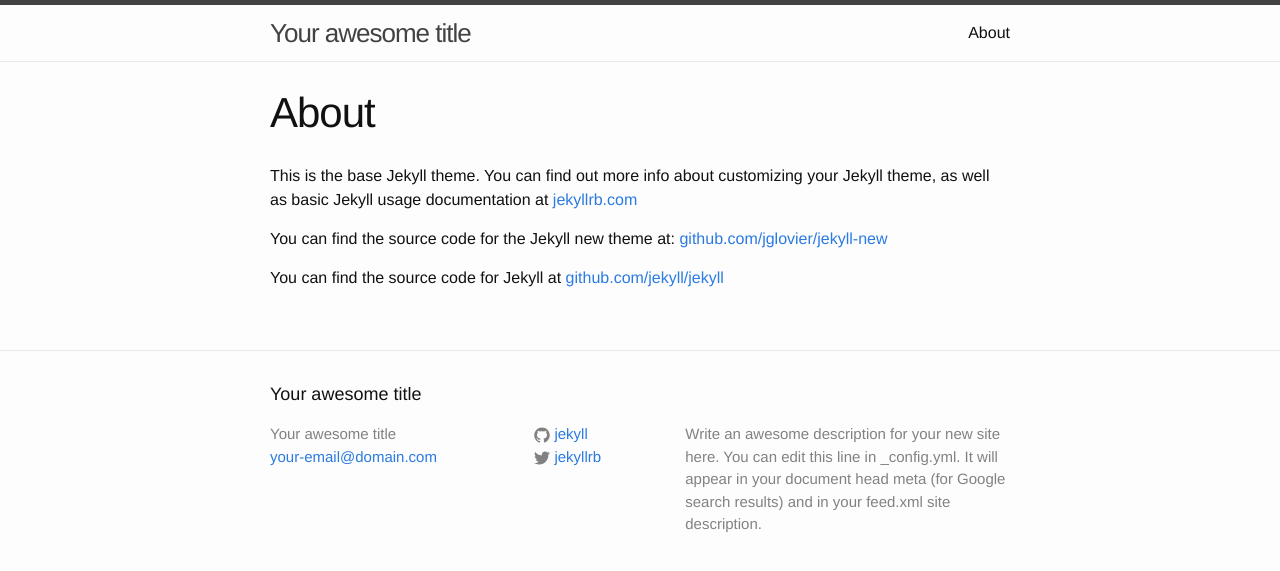
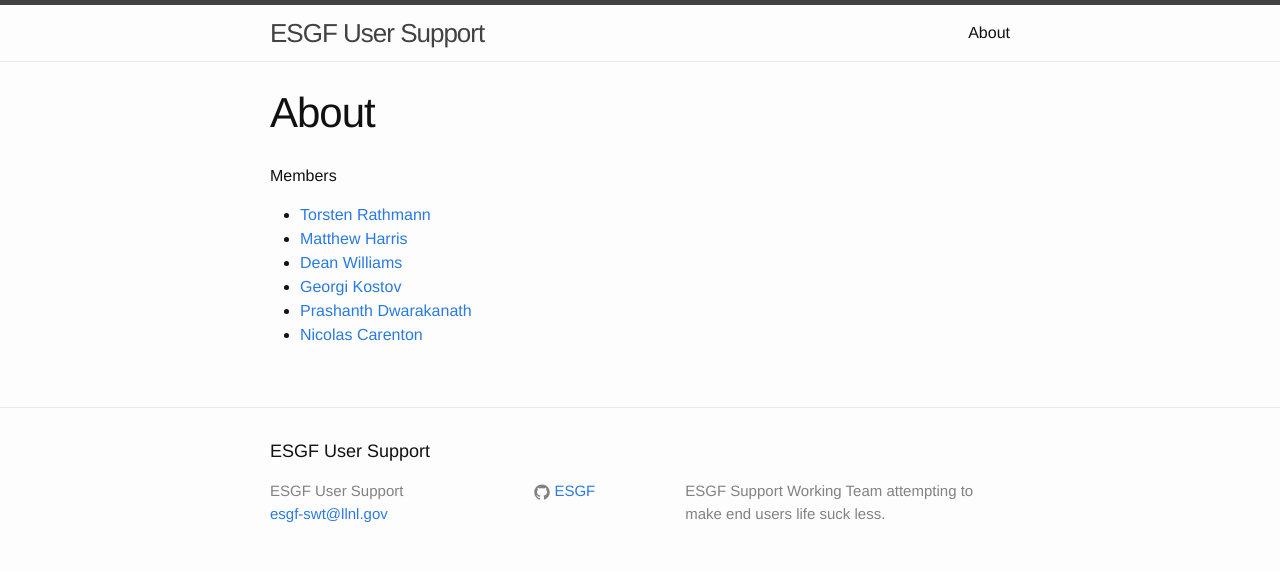
Before and after one commit to ESGF/esgf-swt, a Jekyll site: the page built from about.md, in a window 1280 px wide. Shown: the top 571 px of the page. Built offline with Jekyll 4.4.1, drawn with Linux system fonts in a browser that asks for light colours.

Commit message:
MBH: making swt site

```diff
--- a/_config.yml
+++ b/_config.yml
@@ -1,14 +1,12 @@
 # Site settings
-title: Your awesome title
-email: your-email@domain.com
+title: ESGF User Support
+email: esgf-swt@llnl.gov
 description: > # this means to ignore newlines until "baseurl:"
-  Write an awesome description for your new site here. You can edit this
-  line in _config.yml. It will appear in your document head meta (for
-  Google search results) and in your feed.xml site description.
+  ESGF Support Working Team attempting to make end users life suck less.
 baseurl: "" # the subpath of your site, e.g. /blog/
-url: "http://yourdomain.com" # the base hostname & protocol for your site
-twitter_username: jekyllrb
-github_username:  jekyll
+url: "https://esgf.github.io" # the base hostname & protocol for your site
+#twitter_username: ESGForg
+github_username:  ESGF
 
 # Build settings
 markdown: kramdown
--- a/about.md
+++ b/about.md
@@ -4,8 +4,18 @@
 permalink: /about/
 ---
 
-This is the base Jekyll theme. You can find out more info about customizing your Jekyll theme, as well as basic Jekyll usage documentation at [jekyllrb.com](http://jekyllrb.com/)
+Members
 
-You can find the source code for the Jekyll new theme at: [github.com/jglovier/jekyll-new](https://github.com/jglovier/jekyll-new)
+* [Torsten Rathmann][TorstenRathmann]
+* [Matthew Harris][mattben]
+* [Dean Williams][williams13]
+* [Georgi Kostov][ghkostov]
+* [Prashanth Dwarakanath][pchengi]
+* [Nicolas Carenton][ncaripsl]
 
-You can find the source code for Jekyll at [github.com/jekyll/jekyll](https://github.com/jekyll/jekyll)
+[TorstenRathmann]: https://github.com/TorstenRathmann
+[mattben]: https://github.com/mattben
+[williams13]: https://github.com/williams13
+[ghkostov]: https://github.com/ghkostov
+[pchengi]: https://github.com/pchengi
+[ncaripsl]: https://github.com/ncaripsl
```
Also changed, not shown: _posts/2015-01-27-pcmdi3-openids-fail.markdown (added, +24 -0 lines), _posts/2015-01-27-welcome-to-jekyll.markdown (deleted, +0 -25 lines).
